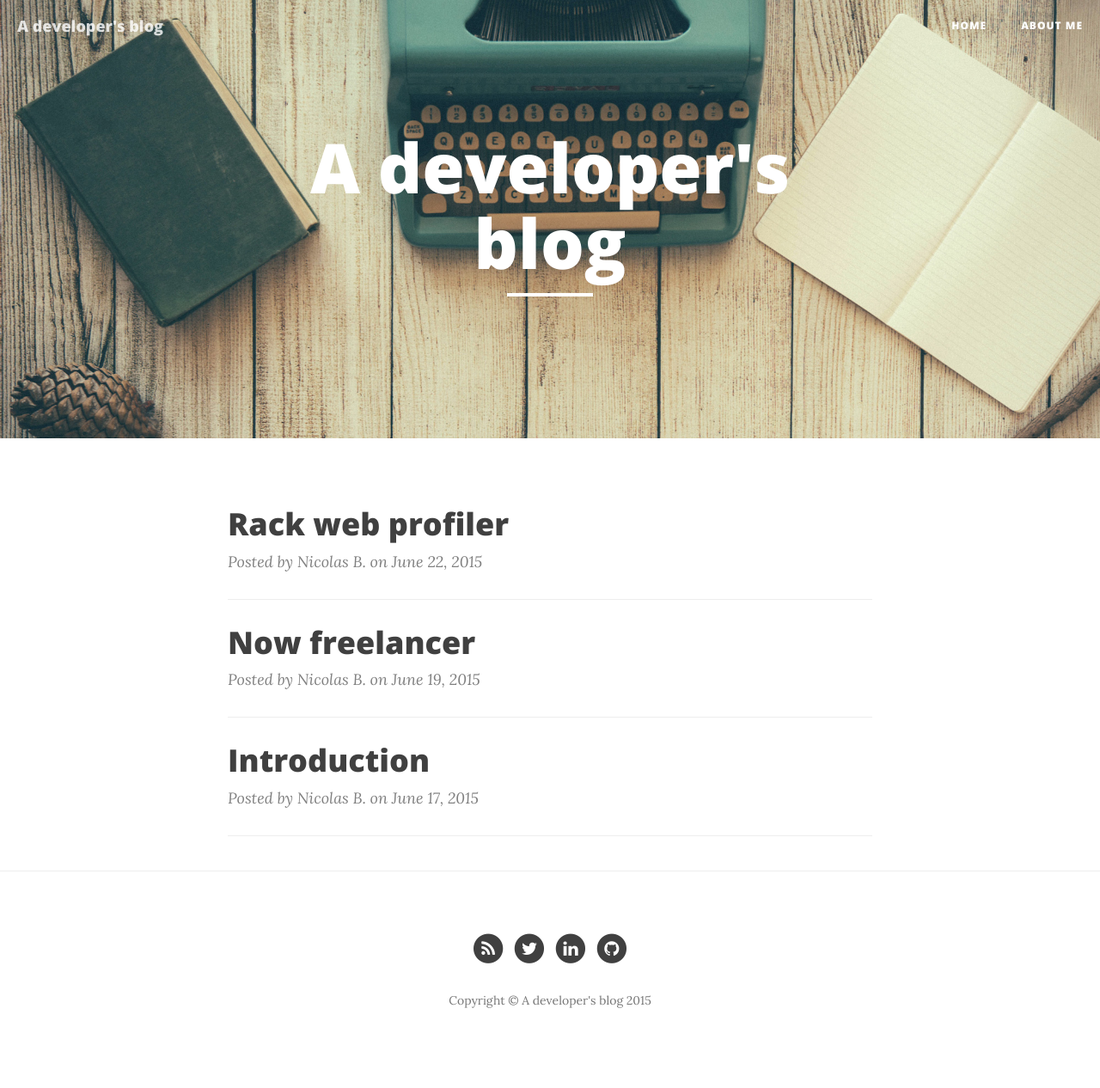
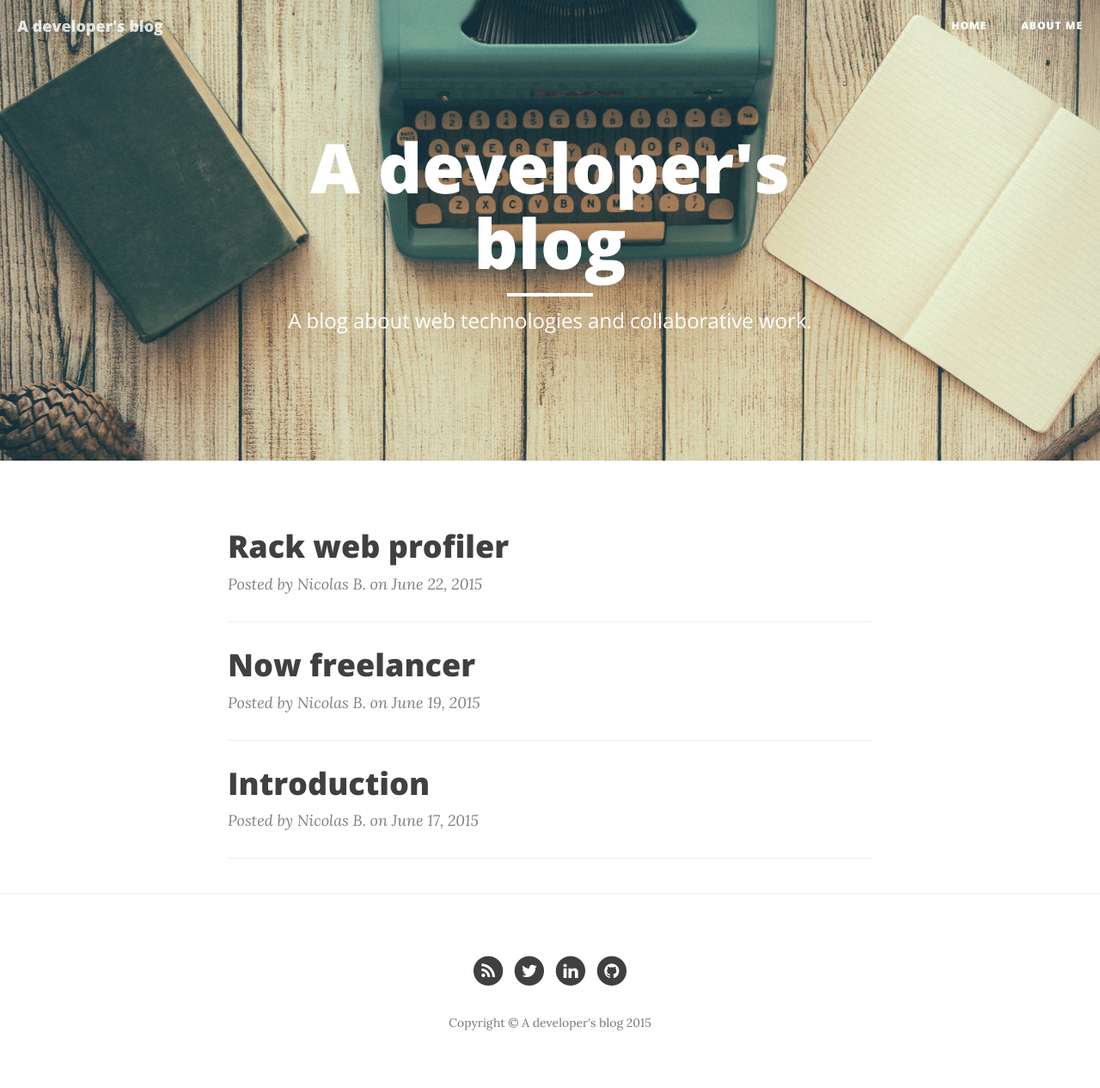
Before and after one commit to nicolas-brousse/blog.nicolas-brousse.fr, a Jekyll site: the page built from index.html, in a window 1280 px wide. Shown: the whole page at 86% size. Built offline with Jekyll 4.4.1, drawn with Linux system fonts in a browser that asks for light colours; nearby versions of some CDN libraries; the list of posts is cut into pages by our own code; before the commit the page ends 1240 px from its top, so only the background shows below that; part of the change alters nothing that is shown.

```diff
--- a/_config.yml
+++ b/_config.yml
@@ -1,7 +1,7 @@
 # Site settings
 title: A developer's blog
 header-img: assets/img/pages/home/banner.jpg
-description: "A developer's blog"
+description: "A blog about web technologies and collaborative work."
 baseurl: ""
 url: "http://blog.nicolas-brousse.fr"
 twitter_username: nicolas_brousse
--- a/_includes/head.html
+++ b/_includes/head.html
@@ -3,7 +3,13 @@
     <meta charset="utf-8">
     <meta http-equiv="X-UA-Compatible" content="IE=edge">
     <meta name="viewport" content="width=device-width, initial-scale=1">
-    <meta name="description" content="{{ site.description }}">
+    <meta name="description" content="{% if page.subtitle %}{{ page.subtitle }}{% elsif page.description %}{{ page.description }}{% else %}{{ site.description }}{% endif %}">
+
+    <meta property="og:title" content="{% if page.title %}{{ page.title }} - {{ site.title }}{% else %}{{ site.title }}{% endif %}" />
+    <meta property="og:type" content="article" />
+    <meta property="og:url" content="{{ page.url | replace:'index.html','' | prepend: site.baseurl | prepend: site.url }}" />
+    <meta property="og:image" content="{{ site.baseurl }}/{% if page.header-img %}{{ page.header-img }}{% else %}{{ site.header-img }}{% endif %}" />
+    <meta property="og:locale" content="en_EN" />
 
     <title>{% if page.title %}{{ page.title }} - {{ site.title }}{% else %}{{ site.title }}{% endif %}</title>
 
--- a/index.html
+++ b/index.html
@@ -1,6 +1,6 @@
 ---
 layout: page
-description: ""
+description: "A blog about web technologies and collaborative work."
 header-img: "assets/img/pages/home/banner.jpg"
 permalink: /
 ---
```
